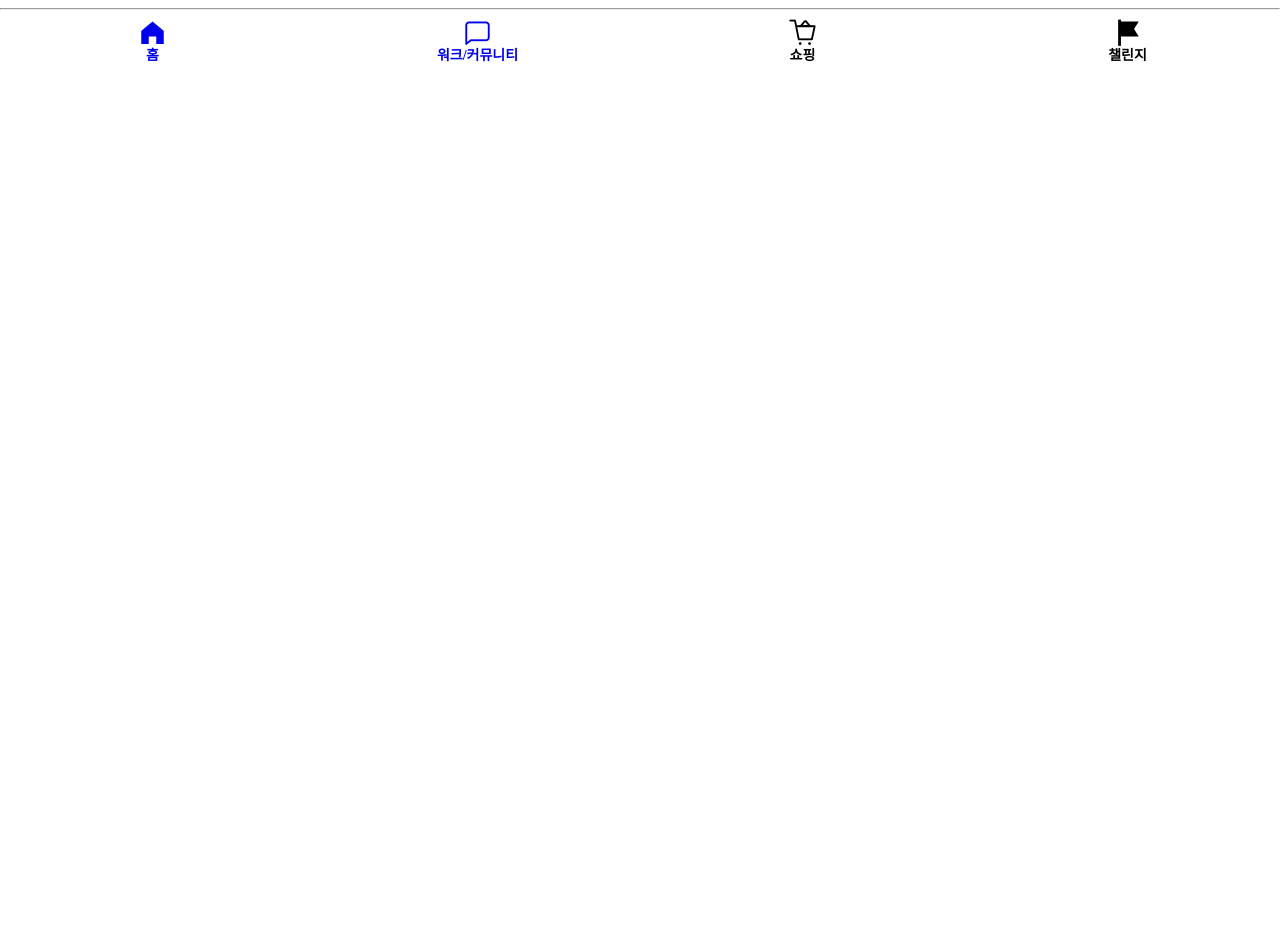
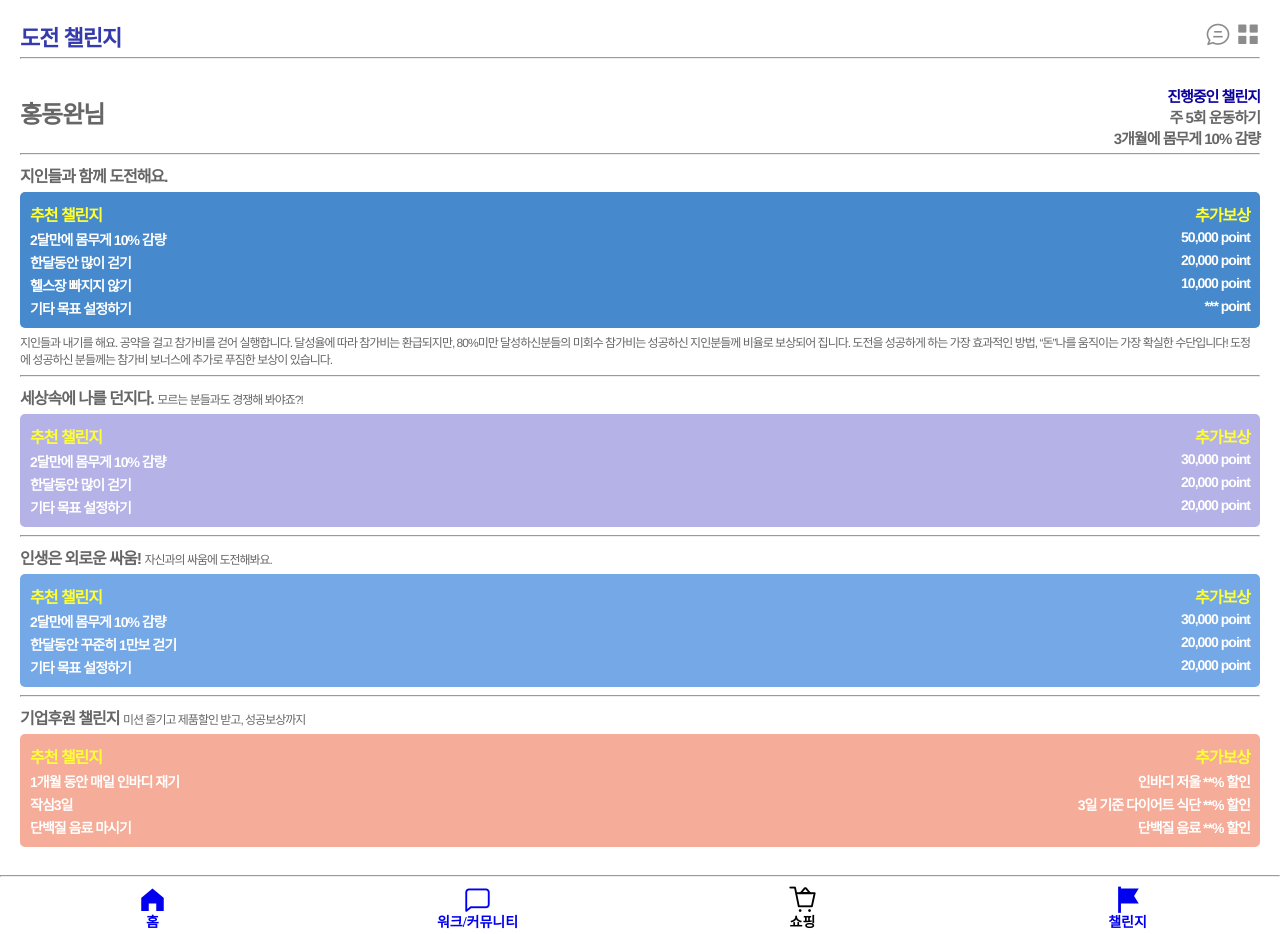
Before and after one commit to yechan0318/VueHealth, a Vue app: page /challenge in a window 1280 px wide. Before the commit the page ends 800 px from the top, so only its background shows below. Built offline with nearby package versions, Linux system fonts and the light colour scheme.

Commit message:
Added challengepage

```diff
--- a/src/App.vue
+++ b/src/App.vue
@@ -36,6 +36,9 @@ export default {
 .mt-5 {
   margin-top: 5px;
 }
+.mb-5 {
+  margin-bottom: 5px;
+}
 .ml-5 {
   margin-left: 5px;
 }
--- a/src/components/Footer.vue
+++ b/src/components/Footer.vue
@@ -30,13 +30,15 @@
           >
         </div></el-col
       >
-      <el-col :span="6"
-        ><div class="icon">
-          <i class="el-icon-s-flag"
-            ><br />
-            <div class="iconText">챌린지</div></i
-          >
-        </div>
+      <el-col :span="6">
+        <router-link :to="{ name: 'Challenge' }">
+          <div class="icon">
+            <i class="el-icon-s-flag"
+              ><br />
+              <div class="iconText">챌린지</div></i
+            >
+          </div>
+        </router-link>
       </el-col>
     </el-row>
   </div>
--- /dev/null
+++ b/src/page/Challenge.vue
@@ -0,0 +1,194 @@
+<template>
+  <el-container class="challengePage">
+    <el-main>
+      <el-row>
+        <el-col :span="12" class="topText">도전 챌린지</el-col>
+        <el-col :span="12" class="topIcons">
+          <i class="el-icon-chat-line-round"></i>
+          <i class="el-icon-menu ml-5"></i>
+        </el-col>
+      </el-row>
+      <hr style="margin-top: 5px" />
+      <br />
+      <el-row class="accountInfo">
+        <el-col :span="12" class="nameText">홍동완님</el-col>
+        <el-col :span="12" class="text-right">
+          <div class="primaryColor">진행중인 챌린지</div>
+          <div>주 5회 운동하기</div>
+          <div>3개월에 몸무게 10% 감량</div>
+        </el-col>
+      </el-row>
+      <hr style="margin-top: 5px" />
+
+      <div class="mb-5">지인들과 함께 도전해요.</div>
+      <div class="card" style="background-color: #4689cc">
+        <el-row class="cardTop">
+          <el-col :span="12">추천 챌린지</el-col>
+          <el-col :span="12" class="text-right">추가보상</el-col>
+        </el-row>
+
+        <el-row class="cardText">
+          <el-col :span="12">2달만에 몸무게 10% 감량</el-col>
+          <el-col :span="12" class="text-right">50,000 point</el-col>
+        </el-row>
+
+        <el-row class="cardText">
+          <el-col :span="12">한달동안 많이 걷기</el-col>
+          <el-col :span="12" class="text-right">20,000 point</el-col>
+        </el-row>
+
+        <el-row class="cardText">
+          <el-col :span="12">헬스장 빠지지 않기</el-col>
+          <el-col :span="12" class="text-right">10,000 point</el-col>
+        </el-row>
+
+        <el-row class="cardText">
+          <el-col :span="12">기타 목표 설정하기</el-col>
+          <el-col :span="12" class="text-right">*** point</el-col>
+        </el-row>
+      </div>
+
+      <div class="description">
+        지인들과 내기를 해요. 공약을 걸고 참가비를 걷어 실행합니다. 달성율에
+        따라 참가비는 환급되지만, 80%미만 달성하신분들의 미회수 참가비는
+        성공하신 지인분들께 비율로 보상되어 집니다. 도전을 성공하게 하는 가장
+        효과적인 방법, “돈”나를 움직이는 가장 확실한 수단입니다! 도정에 성공하신
+        분들께는 참가비 보너스에 추가로 푸짐한 보상이 있습니다.
+      </div>
+
+      <hr />
+
+      <div class="mb-5">
+        세상속에 나를 던지다.
+        <span class="subTitle">모르는 분들과도 경쟁해 봐야죠?!</span>
+      </div>
+      <div class="card" style="background-color: #b4b2e7">
+        <el-row class="cardTop">
+          <el-col :span="12">추천 챌린지</el-col>
+          <el-col :span="12" class="text-right">추가보상</el-col>
+        </el-row>
+
+        <el-row class="cardText">
+          <el-col :span="12">2달만에 몸무게 10% 감량</el-col>
+          <el-col :span="12" class="text-right">30,000 point</el-col>
+        </el-row>
+
+        <el-row class="cardText">
+          <el-col :span="12">한달동안 많이 걷기</el-col>
+          <el-col :span="12" class="text-right">20,000 point</el-col>
+        </el-row>
+
+        <el-row class="cardText">
+          <el-col :span="12">기타 목표 설정하기</el-col>
+          <el-col :span="12" class="text-right">20,000 point</el-col>
+        </el-row>
+      </div>
+
+      <hr />
+
+      <div class="mb-5">
+        인생은 외로운 싸움!
+        <span class="subTitle">자신과의 싸움에 도전해봐요.</span>
+      </div>
+      <div class="card" style="background-color: #75a8e7">
+        <el-row class="cardTop">
+          <el-col :span="12">추천 챌린지</el-col>
+          <el-col :span="12" class="text-right">추가보상</el-col>
+        </el-row>
+        <el-row class="cardText">
+          <el-col :span="12">2달만에 몸무게 10% 감량</el-col>
+          <el-col :span="12" class="text-right">30,000 point</el-col>
+        </el-row>
+
+        <el-row class="cardText">
+          <el-col :span="12">한달동안 꾸준히 1만보 걷기</el-col>
+          <el-col :span="12" class="text-right">20,000 point</el-col>
+        </el-row>
+
+        <el-row class="cardText">
+          <el-col :span="12">기타 목표 설정하기</el-col>
+          <el-col :span="12" class="text-right">20,000 point</el-col>
+        </el-row>
+      </div>
+
+      <hr />
+
+      <div class="mb-5">
+        기업후원 챌린지
+        <span class="subTitle">미션 즐기고 제품할인 받고, 성공보상까지</span>
+      </div>
+      <div class="card" style="background-color: #f5ac98">
+        <el-row class="cardTop">
+          <el-col :span="12">추천 챌린지</el-col>
+          <el-col :span="12" class="text-right">추가보상</el-col>
+        </el-row>
+        <el-row class="cardText">
+          <el-col :span="12">1개월 동안 매일 인바디 재기</el-col>
+          <el-col :span="12" class="text-right">인바디 저울 **% 할인</el-col>
+        </el-row>
+
+        <el-row class="cardText">
+          <el-col :span="10">작심3일</el-col>
+          <el-col :span="14" class="text-right"
+            >3일 기준 다이어트 식단 **% 할인</el-col
+          >
+        </el-row>
+
+        <el-row class="cardText">
+          <el-col :span="12">단백질 음료 마시기</el-col>
+          <el-col :span="12" class="text-right">단백질 음료 **% 할인</el-col>
+        </el-row>
+      </div>
+    </el-main>
+  </el-container>
+</template>
+
+<script>
+export default {};
+</script>
+
+<style scoped>
+.challengePage {
+  color: #666666;
+  letter-spacing: -1px;
+  font-weight: bold;
+}
+.topText {
+  font-size: 22px;
+  color: #353bad;
+}
+.topIcons {
+  text-align: right;
+  font-size: 26px;
+  color: #8c8c8c;
+}
+.nameText {
+  font-size: 24px;
+  line-height: 60px;
+}
+.accountInfo {
+  font-size: 15px;
+}
+.card {
+  padding: 10px;
+  border-radius: 5px;
+}
+.cardTop {
+  color: #ffff33;
+  font-size: 16px;
+}
+.cardText {
+  color: white;
+  font-size: 14px;
+  margin-top: 3px;
+}
+.description {
+  margin-top: 5px;
+  font-size: 12px;
+  font-weight: normal;
+}
+.subTitle {
+  font-size: 12px;
+  font-weight: normal;
+}
+</style>
--- a/src/page/Home.vue
+++ b/src/page/Home.vue
@@ -22,7 +22,7 @@ export default {
 };
 </script>
 
-<style>
+<style scoped>
 .homepageWrap {
   background-color: #f4f3f0;
 }
--- a/src/router/index.js
+++ b/src/router/index.js
@@ -1,12 +1,18 @@
 import { createWebHistory, createRouter } from "vue-router";
 import Home from "../page/Home.vue";
 import Walk from "../page/Walk.vue";
+import Challenge from "../page/Challenge.vue";
 
 const routes = [
     {
         path: "/walk",
         name: "Walk",
         component: Walk,
+    },
+    {
+        path: "/challenge",
+        name: "Challenge",
+        component: Challenge,
     },
     {
         path: "/",
```
